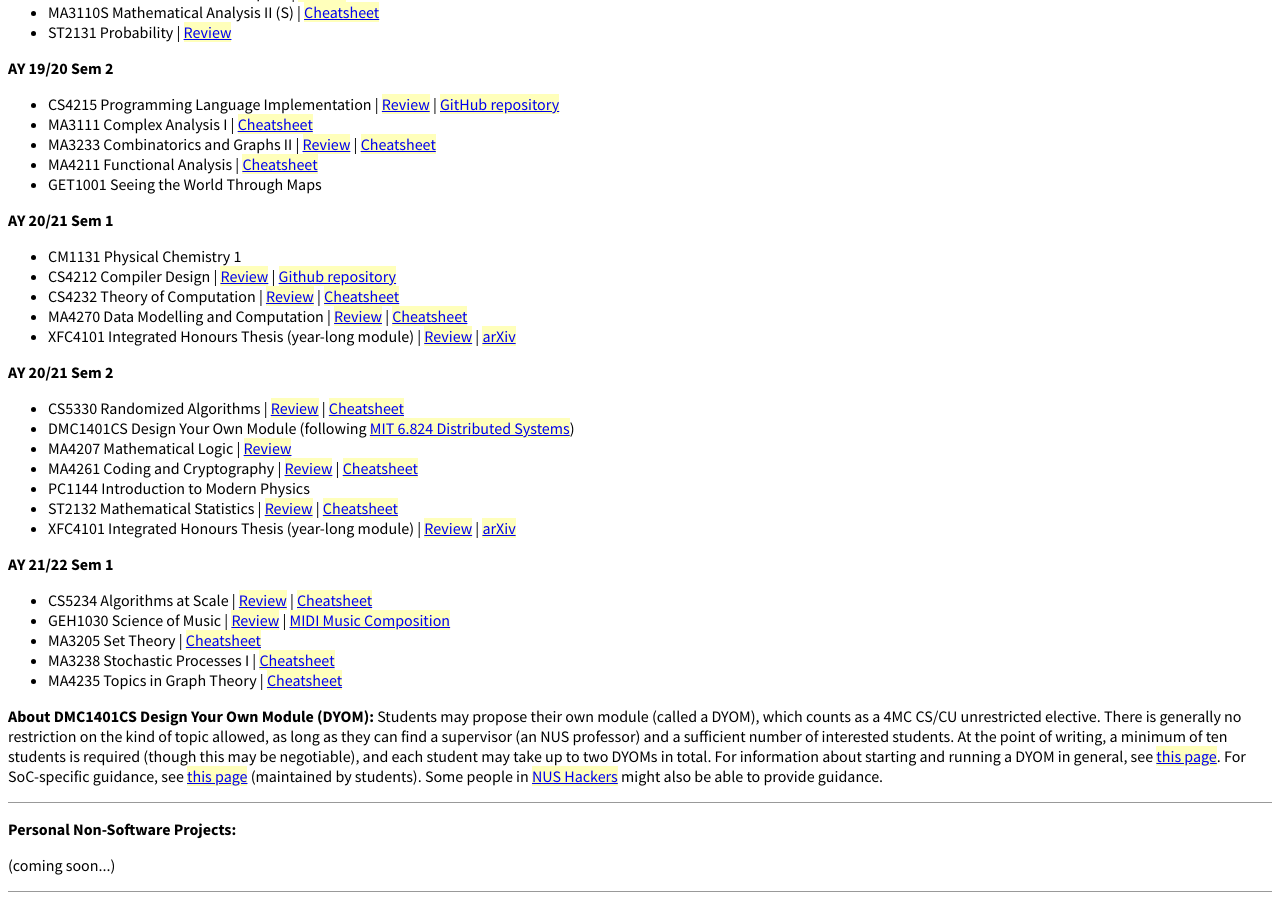
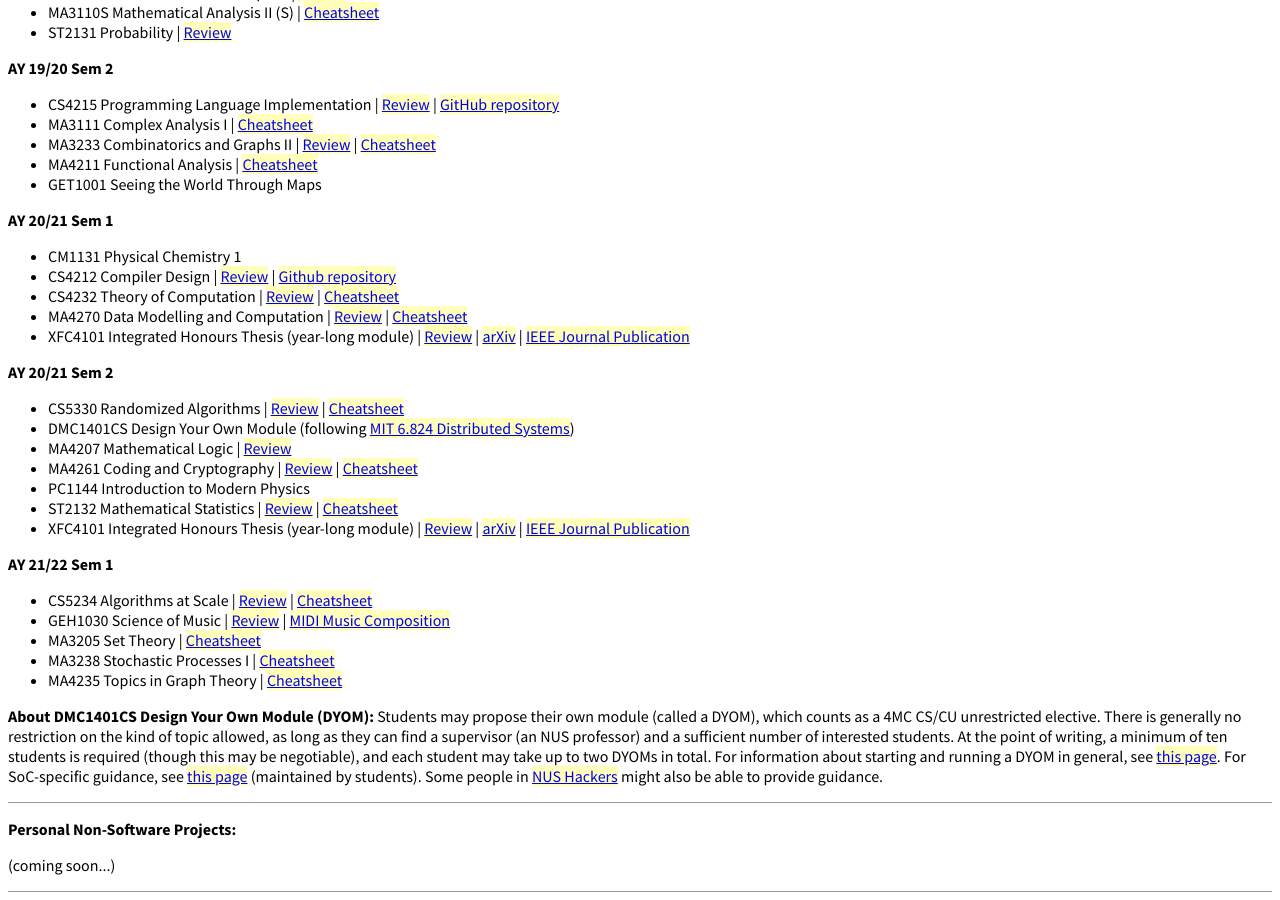
Before and after one commit to btzy/homepage, a Jekyll site: the page built from index.html, in a window 1280 px wide and 900 px high, scrolled down 5544 px. Built offline with Jekyll 4.4.1, drawn with Linux system fonts in a browser that asks for light colours; comment, search, counter and statistics services are not loaded.

Commit message:
Add IEEE publication links

```diff
--- a/index.html
+++ b/index.html
@@ -399,7 +399,7 @@
 <li>CS4212 Compiler Design | <a href="nus/CS4212.html">Review</a> | <a href="https://github.com/btzy/CS4212-compiler">Github repository</a></li>
 <li>CS4232 Theory of Computation | <a href="nus/CS4232.html">Review</a> | <a href="nus/CS4232 Reference.pdf">Cheatsheet</a></li>
 <li>MA4270 Data Modelling and Computation | <a href="nus/MA4270.html">Review</a> | <a href="nus/MA4270 Reference.pdf">Cheatsheet</a></li>
-<li>XFC4101 Integrated Honours Thesis (year-long module) | <a href="nus/XFC4101.html">Review</a> | <a href="https://arxiv.org/abs/2106.12193">arXiv</a></li>
+<li>XFC4101 Integrated Honours Thesis (year-long module) | <a href="nus/XFC4101.html">Review</a> | <a href="https://arxiv.org/abs/2106.12193">arXiv</a> | <a href="https://doi.org/10.1109/TIT.2022.3140604">IEEE Journal Publication</a></li>
 </ul>
 
 <p class="modulegroup">AY 20/21 Sem 2</p>
@@ -410,7 +410,7 @@
 <li>MA4261 Coding and Cryptography | <a href="nus/MA4261.html">Review</a> | <a href="nus/MA4261 Reference.pdf">Cheatsheet</a></li>
 <li>PC1144 Introduction to Modern Physics</li>
 <li>ST2132 Mathematical Statistics | <a href="nus/ST2132.html">Review</a> | <a href="nus/ST2132 Reference.pdf">Cheatsheet</a></li>
-<li>XFC4101 Integrated Honours Thesis (year-long module) | <a href="nus/XFC4101.html">Review</a> | <a href="https://arxiv.org/abs/2106.12193">arXiv</a></li>
+<li>XFC4101 Integrated Honours Thesis (year-long module) | <a href="nus/XFC4101.html">Review</a> | <a href="https://arxiv.org/abs/2106.12193">arXiv</a> | <a href="https://doi.org/10.1109/TIT.2022.3140604">IEEE Journal Publication</a></li>
 </ul>
 
 <p class="modulegroup">AY 21/22 Sem 1</p>
```
